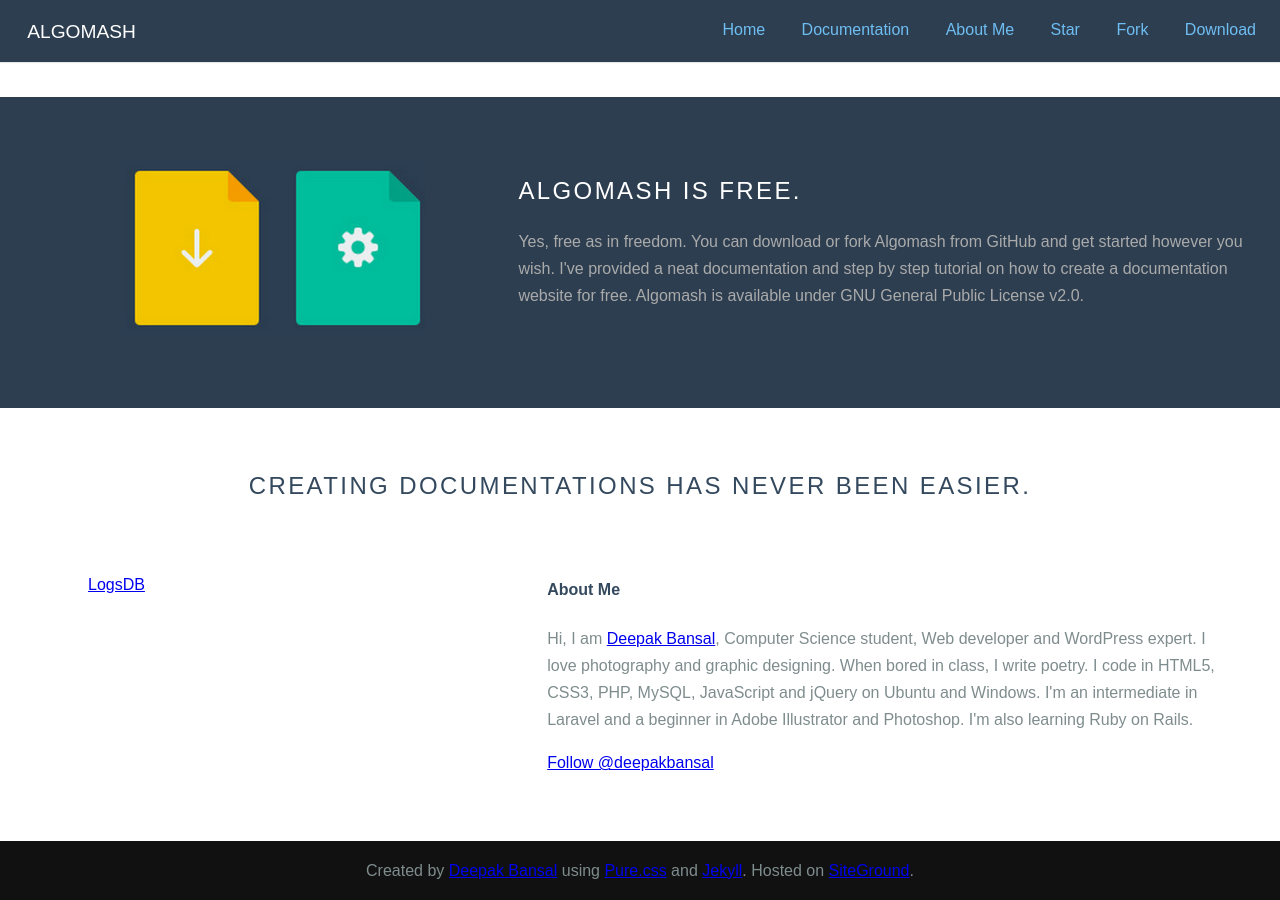
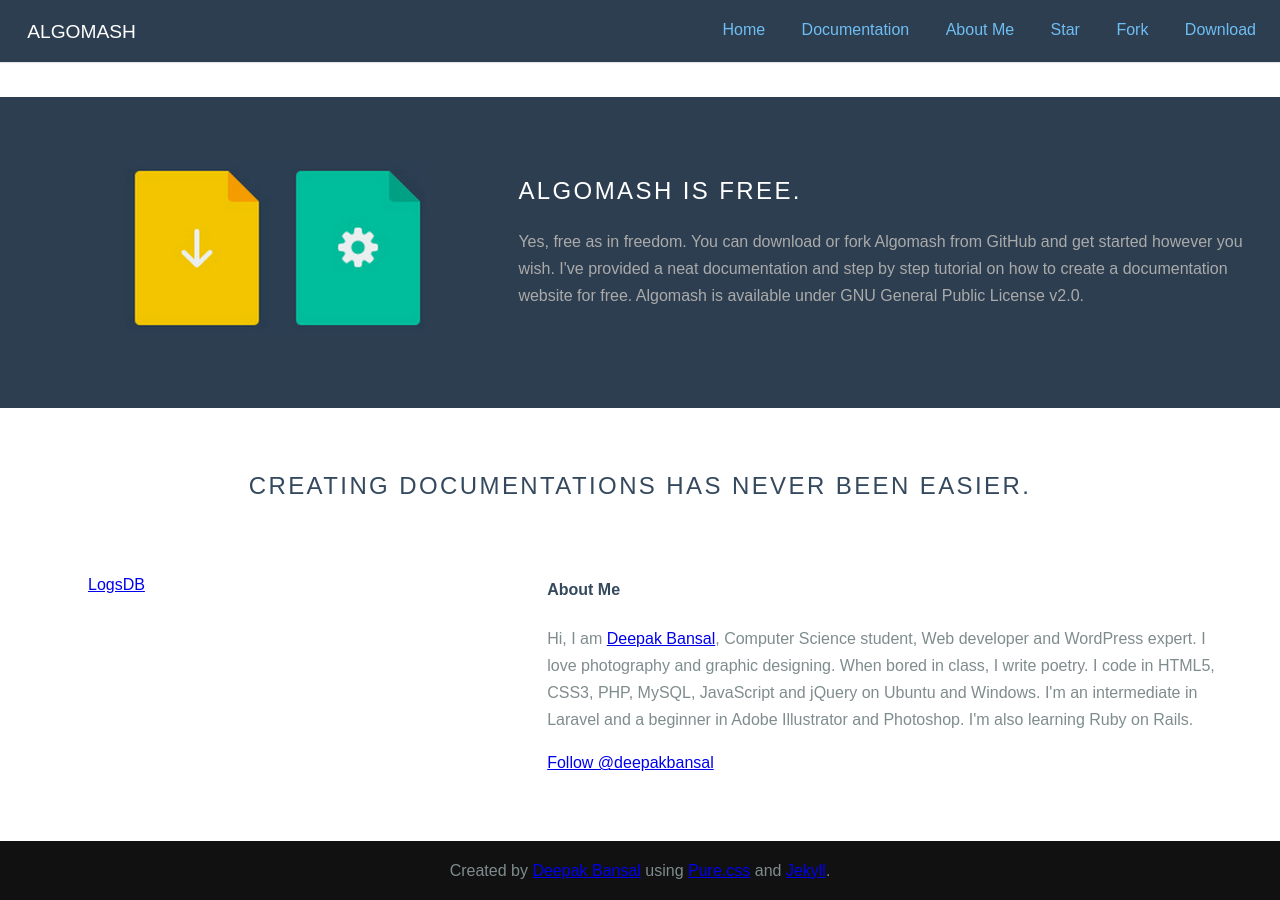
Before and after one commit to punker76/algomash, a Jekyll site: the page built from index.html, in a window 1280 px wide and 900 px high, scrolled down 1039 px. Built offline with Jekyll 4.4.1, drawn with Linux system fonts in a browser that asks for light colours; nearby versions of some CDN libraries; the list of posts is cut into pages by our own code.

Commit message:
First pages commit

```diff
--- a/_includes/header.html
+++ b/_includes/header.html
@@ -9,8 +9,8 @@
   	<title>{{ site.title }}{% if page.category %} - {{ page.category }}{% else %} - {{ site.tagline }}{% endif %} - {{ page.title }}</title>
 
 	<!-- Pure.css -->
-	<link rel="stylesheet" href="{{ site.url }}/assets/css/pure-min.css">
-	<link rel="stylesheet" href="{{ site.url }}/assets/css/grids-responsive-min.css">
+	<link rel="stylesheet" href="{{ site.assets }}css/pure-min.css">
+	<link rel="stylesheet" href="{{ site.assets }}css/grids-responsive-min.css">
 	<!-- Font Aswesome -->
 	<link rel="stylesheet" href="https://netdna.bootstrapcdn.com/font-awesome/4.0.3/css/font-awesome.css">
 
--- a/index.html
+++ b/index.html
@@ -109,7 +109,7 @@ title: Home
     </div>
 
     <div class="footer l-box is-center">
-        Created by <a href="http://www.dbansal.com" rel="publisher">Deepak Bansal</a> using <a href="http://purecss.io">Pure.css</a> and <a href="http://jekyllrb.com">Jekyll</a>. Hosted on <a href="http://www.siteground.com/recommended?referrer_id=7179422">SiteGround</a>.
+        Created by <a href="https://www.dbansal.com" rel="publisher">Deepak Bansal</a> using <a href="http://purecss.io">Pure.css</a> and <a href="http://jekyllrb.com">Jekyll</a>.
     </div>
 
 </div>
```
